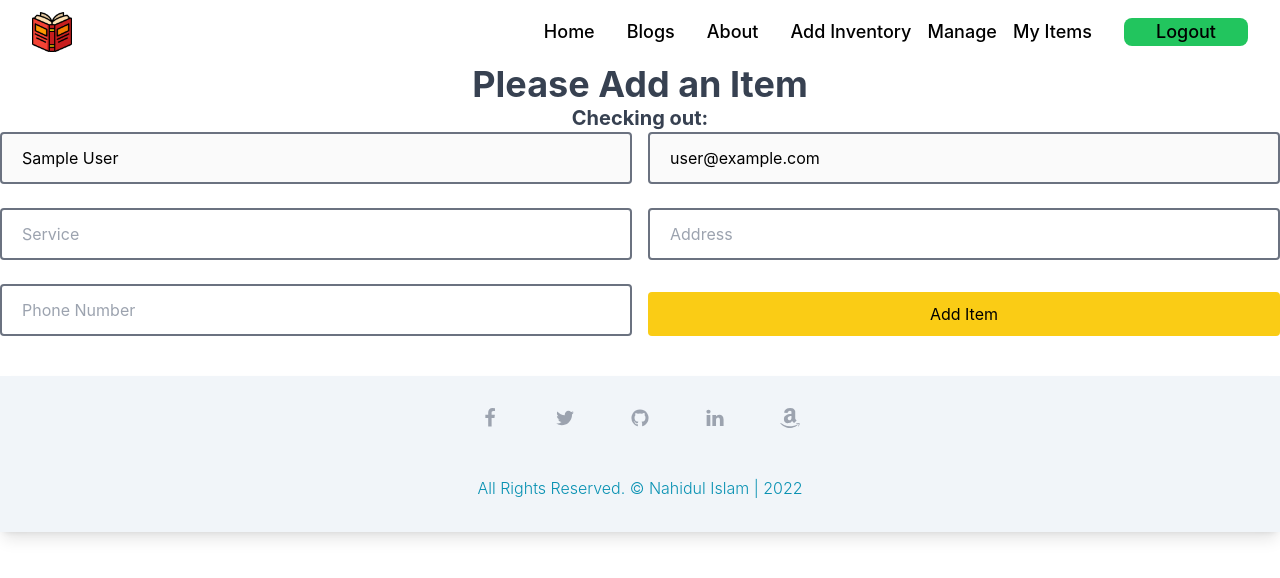
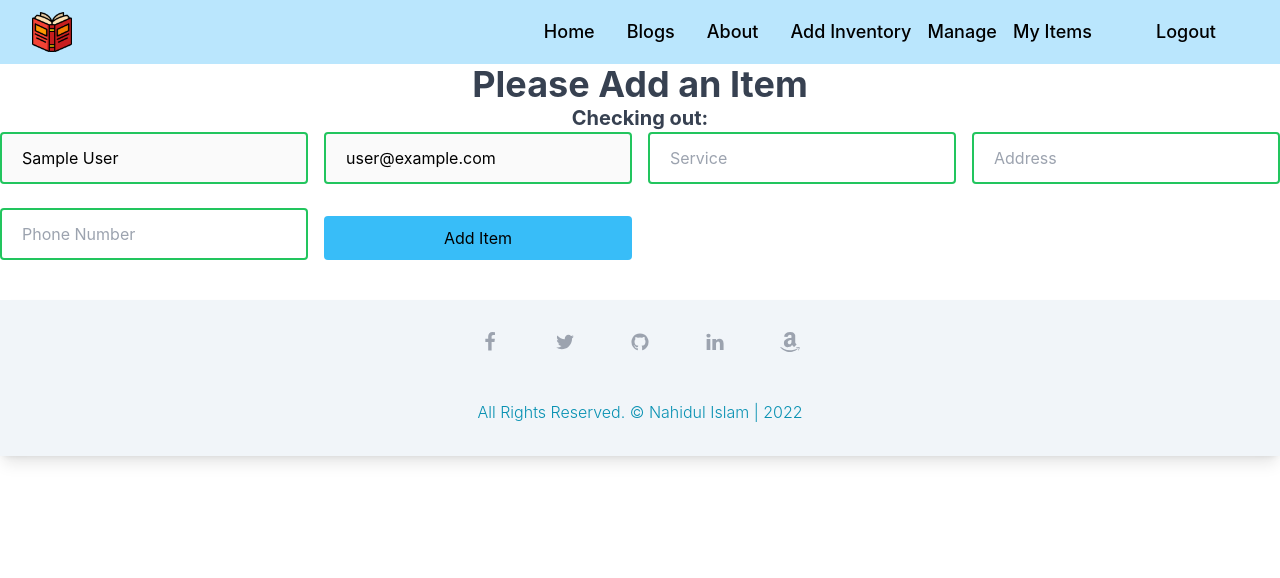
Before and after one commit to withnahidul/assignment-11-client, a React (Create React App) app: page /proceeditem/1 in a window 1280 px wide. Shown: the top 578 px of the page. Built offline with nearby package versions, Linux system fonts and the light colour scheme; no server answers; sample sign-in values are in the browser's storage.

Commit message:
change-looks

```diff
--- a/src/components/Blogs/Blogs.js
+++ b/src/components/Blogs/Blogs.js
@@ -196,13 +196,13 @@ const Blogs = () => {
           the senders are who they say they are. Additionally, the structure of
           a JWT allows you to verify that the content hasn't been tampered with.
         </p>
-        <a
+        {/* <a
           href="https://mongodb.com/docs/"
           className="bg-blue-400 py-2 px-4 rounded hover:bg-sky-500 transition"
           target="_blank"
         >
           Learn More
-        </a>
+        </a> */}
       </div>
     </div>
   );
--- a/src/components/Header/Header.js
+++ b/src/components/Header/Header.js
@@ -8,7 +8,7 @@ import logo from "./logo.png";
 const Header = () => {
     const [user] = useAuthState(auth);
     return (
-        <nav className='border-gray-200 px-2 sm:px-8 py-3 sticky top-0 w-full transition-all bg-white' >
+        <nav className='border-gray-200 px-2 sm:px-8 py-3 sticky top-0 w-full transition-all bg-sky-200' >
             <div className=" flex justify-between items-center">
                 <img src={logo} alt="" className="h-10" />
 
@@ -68,14 +68,14 @@ const Header = () => {
                             {user ?
                                 <div>
                                     <Link to="/login">
-                                    <button onClick={() => signOut(auth)} className="px-8 bg-green-500 rounded-lg hover:bg-yellow-500" >Logout</button>
+                                    <button onClick={() => signOut(auth)} className="px-8 rounded-lg" >Logout</button>
                                     </Link>
                                 </div>
                                 :
 
                                 <Link
                                     to="/login"
-                                    className="block px-8 bg-yellow-500 rounded-lg hover:bg-green-400 md:border-1 md:hover:text-black transition"
+                                    className="block px-8 rounded-lg md:border-1 md:hover:text-black transition"
                                 > Login </Link>
 
                             }
--- a/src/components/HomeSections/Banner/Banner.css
+++ b/src/components/HomeSections/Banner/Banner.css
@@ -15,7 +15,7 @@
 }
 
 .header-title button {
-    background-color: #eba00c;
+    background-color: #68dbe8;
     font-size: 15px;
     color: #fff;
     padding: 12px 24px;
@@ -28,5 +28,5 @@
 
 .header-title button:hover {
     background-color: #fff;
-    color: #092653;
+    color: #6590cf;
 }
--- a/src/components/HomeSections/MyItems/MyItems.js
+++ b/src/components/HomeSections/MyItems/MyItems.js
@@ -13,7 +13,7 @@ const MyItems = () => {
     const getItemList = async () => {
       const email = user?.email;
 
-      const url = `https://nis-books.herokuapp.com/itemList?email=${email}`;
+      const url = `https://nis-books.herokuapp.com/itemlist?email=${email}`;
       try {
         const { data } = await axios.get(url, {
           headers: {
@@ -37,12 +37,12 @@ const MyItems = () => {
       <h3>Your Items: {itemslist.length}</h3>
       {itemslist.map((items) => (
         <div key={items._id}>
-          <table className="border-2 mx-5 my-3 border-slate-600 flex flex-col items-center justify-center gap-3">
+          <table className="border-2 mx-5 my-3 border-green-600 grid items-center justify-center gap-3">
             <tr>
               <th>{items.inventory}</th>
             </tr>
             <tr>
-              <td>Selected Email: {items.email}</td>
+              <td>Email: {items.email}</td>
             </tr>
             <tr>
               <td>Address: {items.address}</td>
@@ -51,7 +51,7 @@ const MyItems = () => {
         </div>
       ))}
       <Link to="/">
-        <button className="px-5 py-2 my-2 bg-yellow-400 rounded hover:bg-yellow-500 transition hover:text-white">
+        <button className="px-5 py-2 my-2 bg-green-400 rounded hover:bg-green-500 transition hover:text-white">
           My Item
         </button>
       </Link>
--- a/src/components/ProceedMyItems/ProceedMyItems.js
+++ b/src/components/ProceedMyItems/ProceedMyItems.js
@@ -26,7 +26,7 @@ const ProceedMyItems = () => {
         const { data } = response;
         if (data.insertedId) {
           console.log("data");
-          toast("Your Items Added");
+          toast("Items Added");
           event.target.reset();
         }
       });
@@ -39,9 +39,9 @@ const ProceedMyItems = () => {
       <h4 className="text-xl font-bold text-gray-700">
         Checking out: {inventory.name}
       </h4>
-      <form className="grid grid-cols-2 gap-4" onSubmit={handlePlaceOrder}>
+      <form className="grid grid-cols-4 gap-4" onSubmit={handlePlaceOrder}>
         <input
-          className="border-2 border-gray-500 rounded mb-2 py-3 px-5"
+          className="border-2 border-green-500 rounded mb-2 py-3 px-5"
           type="text"
           value={user?.displayName}
           name="name"
@@ -50,7 +50,7 @@ const ProceedMyItems = () => {
           disabled
         />
         <input
-          className="border-2 border-gray-500 rounded mb-2 py-3 px-5"
+          className="border-2 border-green-500 rounded mb-2 py-3 px-5"
           type="email"
           value={user?.email}
           name="email"
@@ -59,7 +59,7 @@ const ProceedMyItems = () => {
           disabled
         />
         <input
-          className="border-2 border-gray-500 rounded mb-2 py-3 px-5"
+          className="border-2 border-green-500 rounded mb-2 py-3 px-5"
           type="text"
           value={inventory.name}
           name="service"
@@ -67,14 +67,14 @@ const ProceedMyItems = () => {
           readOnly
         />
         <input
-          className="border-2 border-gray-500 rounded mb-2 py-3 px-5"
+          className="border-2 border-green-500 rounded mb-2 py-3 px-5"
           type="text"
           name="address"
           placeholder="Address"
           required
         />
         <input
-          className="border-2 border-gray-500 rounded mb-2 py-3 px-5"
+          className="border-2 border-green-500 rounded mb-2 py-3 px-5"
           type="number"
           name="phone"
           placeholder="Phone Number"
@@ -82,7 +82,7 @@ const ProceedMyItems = () => {
         />
 
         <input
-          className="px-5 py-2 my-2 bg-yellow-400 rounded hover:bg-yellow-500 transition hover:text-white"
+          className="px-5 py-2 my-2 bg-sky-400 rounded hover:bg-sky-500 transition"
           type="submit"
           value="Add Item"
         />
--- a/src/components/Selected/Selected.js
+++ b/src/components/Selected/Selected.js
@@ -38,10 +38,10 @@ const Selected = () => {
     <div className="mx-auto">
       <PageTitle title={"Update"}></PageTitle>
       <h2 className="md:text-4xl text-2xl font-bold">Update Product Page</h2>
-      <h4 className="md:text-2xl py-2 mx-auto font-semibold text-sky-600">
+      <h4 className="md:text-2xl py-2 mx-auto font-semibold text-rose-600">
         Product Name: {inventory.name}
       </h4>
-      <h4 className="md:text-xl py-2 mx-auto font-semibold text-sky-600">
+      <h4 className="md:text-xl py-2 mx-auto font-semibold text-rose-600">
         Product Id: {inventory._id}
       </h4>
 
@@ -66,13 +66,13 @@ const Selected = () => {
             <p className="text-left">
               <small>{inventory.description}</small>
             </p>
-            <button className="px-5 py-2 my-2 bg-sky-300 rounded hover:bg-sky-400 transition hover:text-white">
+            <button className="px-5 py-2 my-2 bg-sky-300 rounded hover:bg-green-400 transition hover:text-white">
               Delivered
             </button>
           </div>
 
           <div>
-            <p className="text-xl text-blue-500 font-bold">Restock Item</p>
+            <p className="text-xl text-blue-500 font-bold">Restock</p>
             <form
               className="flex flex-col items-center"
               onSubmit={handleUpdate}
@@ -121,7 +121,7 @@ const Selected = () => {
         </div>
         <Link to="/manageinventory">
           <button className="px-5 py-2 my-2 bg-yellow-400 rounded hover:bg-yellow-500 transition hover:text-white">
-            Manage Inventory
+            Manage
           </button>
         </Link>
       </div>
```
